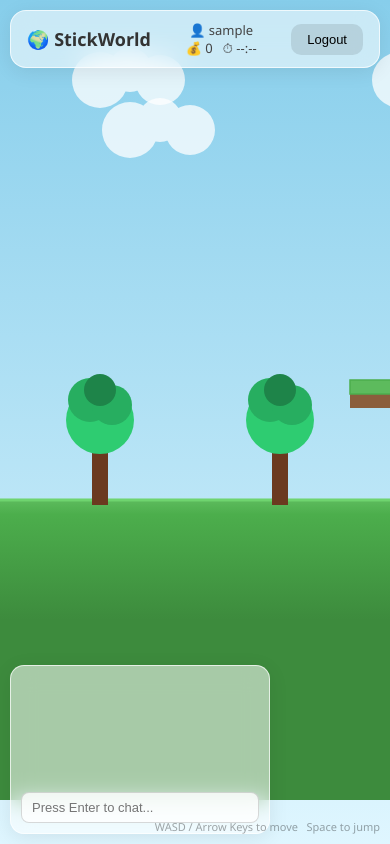
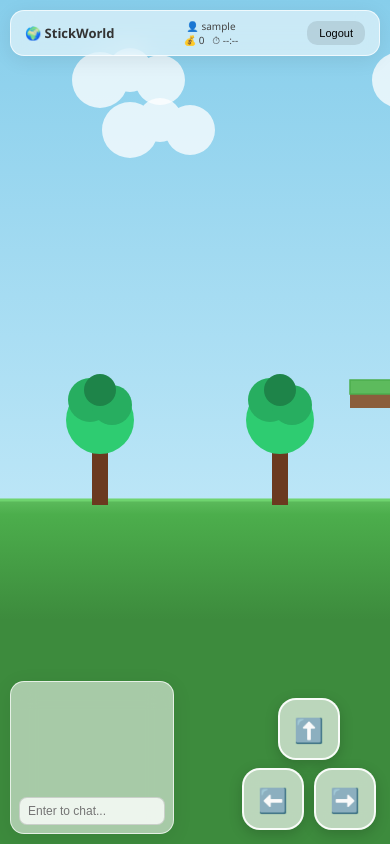
Before and after one commit to coikinator/stickworld, a website: page public/index.html in a window 390 px wide. Drawn offline with nearby package versions, Linux system fonts and the light colour scheme; no server answers; sample sign-in values are in the browser's storage.

Commit message:
Refactor HTML and CSS for improved layout and responsiveness

```diff
--- a/public/index.html
+++ b/public/index.html
@@ -1,70 +1,81 @@
 <!DOCTYPE html>
 <html>
 <head>
+<meta name="viewport" content="width=device-width, initial-scale=1.0, maximum-scale=1.0, user-scalable=no">
 <title>StickWorld</title>
 <style>
-* { margin:0; padding:0; box-sizing:border-box; }
-body { overflow:hidden; font-family: 'Segoe UI', Arial, sans-serif; background:#87ceeb; }
+* { margin:0; padding:0; box-sizing:border-box; -webkit-tap-highlight-color:transparent; }
+body { overflow:hidden; font-family: 'Segoe UI', Arial, sans-serif; background:#87ceeb; touch-action:none; }
 canvas { display:block; }
 
 #ui {
   position:absolute; top:10px; left:10px; right:10px;
   display:flex; justify-content:space-between; align-items:center;
-  padding:10px 16px;
+  padding:8px 14px;
   background:rgba(255,255,255,0.55);
   backdrop-filter:blur(12px);
-  border-radius:16px;
+  border-radius:14px;
   border:1px solid rgba(255,255,255,0.7);
   box-shadow:0 4px 20px rgba(0,0,0,0.08);
+  z-index:10;
 }
-#ui .logo { font-size:18px; font-weight:700; color:#333; }
-#ui .info { font-size:13px; color:#444; text-align:center; }
+#ui .logo { font-size:clamp(13px,3vw,18px); font-weight:700; color:#333; white-space:nowrap; }
+#ui .info { font-size:clamp(10px,2.5vw,13px); color:#444; text-align:center; }
 #ui button {
-  background:rgba(0,0,0,0.1); border:none; padding:8px 16px;
-  border-radius:10px; cursor:pointer; font-size:13px;
-  transition:background .2s;
+  background:rgba(0,0,0,0.1); border:none; padding:6px 12px;
+  border-radius:10px; cursor:pointer; font-size:clamp(11px,2.5vw,13px);
+  transition:background .2s; white-space:nowrap;
 }
-#ui button:hover { background:rgba(0,0,0,0.2); }
+#ui button:active { background:rgba(0,0,0,0.25); }
 
 #chat {
-  position:absolute; bottom:10px; left:10px; width:260px;
+  position:absolute; bottom:10px; left:10px;
+  width:min(260px, 42vw);
   background:rgba(255,255,255,0.55);
   backdrop-filter:blur(12px);
   border:1px solid rgba(255,255,255,0.7);
-  border-radius:14px; padding:10px;
+  border-radius:14px; padding:8px;
   box-shadow:0 4px 20px rgba(0,0,0,0.08);
+  z-index:10;
 }
-#msgs { height:110px; overflow-y:auto; font-size:12px; margin-bottom:6px; }
+#msgs {
+  height:clamp(60px,12vh,110px);
+  overflow-y:auto; font-size:clamp(10px,2vw,12px); margin-bottom:6px;
+}
 #msgs div { padding:2px 0; color:#333; }
 #msgs div span { font-weight:600; }
 #msg {
-  width:100%; padding:7px 10px; border-radius:8px;
+  width:100%; padding:6px 8px; border-radius:8px;
   border:1px solid rgba(0,0,0,0.15); background:rgba(255,255,255,0.8);
-  font-size:13px; outline:none;
+  font-size:clamp(12px,3vw,13px); outline:none;
 }
 
 #controls {
-  position:absolute; bottom:20px; right:20px;
+  position:absolute; bottom:0; right:0;
   display:none;
-  gap:6px; flex-direction:column; align-items:center;
+  padding:14px;
+  z-index:10;
 }
-.ctrl-row { display:flex; gap:6px; }
+.ctrl-top { display:flex; justify-content:center; margin-bottom:8px; }
+.ctrl-bot { display:flex; gap:10px; }
 .btn {
-  width:52px; height:52px;
-  background:rgba(255,255,255,0.5);
+  width:clamp(62px,15vw,76px);
+  height:clamp(62px,15vw,76px);
+  background:rgba(255,255,255,0.65);
   backdrop-filter:blur(8px);
-  border:1px solid rgba(255,255,255,0.7);
-  border-radius:12px;
+  border:2px solid rgba(255,255,255,0.9);
+  border-radius:18px;
   display:flex; align-items:center; justify-content:center;
-  font-size:20px; cursor:pointer; user-select:none;
-  box-shadow:0 2px 8px rgba(0,0,0,0.1);
-  -webkit-tap-highlight-color:transparent;
+  font-size:clamp(24px,5.5vw,30px);
+  cursor:pointer; user-select:none;
+  box-shadow:0 4px 14px rgba(0,0,0,0.18);
+  transition:background .1s, transform .1s;
 }
-.btn:active { background:rgba(255,255,255,0.8); }
+.btn.pressed { background:rgba(255,255,255,0.95); transform:scale(0.91); box-shadow:0 2px 6px rgba(0,0,0,0.2); }
 
 #keys-hint {
   position:absolute; bottom:10px; right:10px;
-  font-size:11px; color:rgba(0,0,0,0.35);
+  font-size:11px; color:rgba(0,0,0,0.3); z-index:10;
 }
 </style>
 </head>
@@ -81,21 +92,18 @@ canvas { display:block; }
 
 <div id="chat">
   <div id="msgs"></div>
-  <input id="msg" placeholder="Press Enter to chat...">
+  <input id="msg" placeholder="Enter to chat..." autocomplete="off">
 </div>
 
 <div id="controls">
-  <div class="ctrl-row">
-    <div class="btn" id="btnJump">⬆️</div>
-  </div>
-  <div class="ctrl-row">
+  <div class="ctrl-top"><div class="btn" id="btnJump">⬆️</div></div>
+  <div class="ctrl-bot">
     <div class="btn" id="btnLeft">⬅️</div>
     <div class="btn" id="btnRight">➡️</div>
   </div>
 </div>
 
-<div id="keys-hint">WASD / Arrow Keys to move &nbsp; Space to jump</div>
-
+<div id="keys-hint">WASD / Arrows · Space to jump</div>
 <canvas id="c"></canvas>
 
 <script src="/socket.io/socket.io.js"></script>
@@ -105,287 +113,206 @@ const username = localStorage.getItem('username');
 if (!username) location.href = '/login.html';
 document.getElementById('nameDisplay').innerText = '👤 ' + username;
 
-// ─── INPUT STATE ───────────────────────────────────────
+// ─── CHAT BUBBLES
+const chatBubbles = {};
+socket.on('chat', data => {
+  const d = document.createElement('div');
+  d.innerHTML = `<span>${data.username}:</span> ${data.text}`;
+  const msgs = document.getElementById('msgs');
+  msgs.appendChild(d);
+  msgs.scrollTop = msgs.scrollHeight;
+  chatBubbles[data.id] = { text: data.text, born: Date.now() };
+});
+
+document.getElementById('msg').addEventListener('keydown', e => {
+  if (e.key === 'Enter' && e.target.value.trim()) {
+    socket.emit('chat', { text: e.target.value.trim() });
+    e.target.value = '';
+  }
+});
+
+// ─── INPUT
 const keys = { left:false, right:false, jump:false };
-let lastInput = {};
-
+let lastSent = '';
 function sendInput() {
-  const inp = { left: keys.left, right: keys.right, jump: keys.jump };
-  if (JSON.stringify(inp) !== JSON.stringify(lastInput)) {
-    socket.emit('input', inp);
-    lastInput = { ...inp };
-  }
+  const s = JSON.stringify(keys);
+  if (s !== lastSent) { socket.emit('input', {...keys}); lastSent = s; }
 }
+setInterval(sendInput, 1000/60);
 
 document.addEventListener('keydown', e => {
-  if (e.key==='a'||e.key==='ArrowLeft')  { keys.left=true; keys.right=false; }
-  if (e.key==='d'||e.key==='ArrowRight') { keys.right=true; keys.left=false; }
-  if (e.key===' '||e.key==='w'||e.key==='ArrowUp') keys.jump=true;
+  if (document.activeElement === document.getElementById('msg')) return;
+  if (e.key==='a'||e.key==='ArrowLeft')            { keys.left=true; keys.right=false; }
+  if (e.key==='d'||e.key==='ArrowRight')            { keys.right=true; keys.left=false; }
+  if (e.key===' '||e.key==='w'||e.key==='ArrowUp')  { keys.jump=true; e.preventDefault(); }
 });
 document.addEventListener('keyup', e => {
-  if (e.key==='a'||e.key==='ArrowLeft')  keys.left=false;
-  if (e.key==='d'||e.key==='ArrowRight') keys.right=false;
+  if (e.key==='a'||e.key==='ArrowLeft')            keys.left=false;
+  if (e.key==='d'||e.key==='ArrowRight')           keys.right=false;
   if (e.key===' '||e.key==='w'||e.key==='ArrowUp') keys.jump=false;
 });
 
-setInterval(sendInput, 1000/60);
+// ─── MOBILE
+const isMobile = /Android|iPhone|iPad|iPod/i.test(navigator.userAgent) || window.innerWidth < 768;
+if (isMobile) {
+  document.getElementById('controls').style.display = 'block';
+  document.getElementById('keys-hint').style.display = 'none';
+}
 
-// Mobile buttons
-const isMobile = /Android|iPhone|iPad|iPod/i.test(navigator.userAgent);
-if (isMobile) document.getElementById('controls').style.display='flex';
+function mobileBtn(id, keyName) {
+  const el = document.getElementById(id);
+  const on  = e => { e.preventDefault(); keys[keyName]=true;  el.classList.add('pressed'); };
+  const off = e => { e.preventDefault(); keys[keyName]=false; el.classList.remove('pressed'); };
+  el.addEventListener('touchstart',  on,  {passive:false});
+  el.addEventListener('touchend',    off, {passive:false});
+  el.addEventListener('touchcancel', off, {passive:false});
+  el.addEventListener('mousedown',   on);
+  el.addEventListener('mouseup',     off);
+  el.addEventListener('mouseleave',  off);
+}
+mobileBtn('btnLeft','left');
+mobileBtn('btnRight','right');
+mobileBtn('btnJump','jump');
 
-function holdBtn(id, keyName) {
-  const el = document.getElementById(id);
-  el.addEventListener('touchstart', e => { e.preventDefault(); keys[keyName]=true; });
-  el.addEventListener('touchend',   e => { e.preventDefault(); keys[keyName]=false; });
-}
-holdBtn('btnLeft','left');
-holdBtn('btnRight','right');
-holdBtn('btnJump','jump');
-
-// ─── GAME STATE ────────────────────────────────────────
-let players = {};
-let camX = 0;
-
+// ─── GAME STATE
+let players = {}, camX = 0;
 socket.emit('join', { username });
-
 socket.on('players', p => {
   players = p;
   for (let id in p) {
     if (p[id].username === username) {
       document.getElementById('coins').innerText = p[id].coins ?? 0;
       const t = p[id].timeLeft ?? 600000;
-      const m = Math.floor(t/60000);
-      const s = Math.floor((t%60000)/1000);
-      document.getElementById('timer').innerText =
-        String(m).padStart(2,'0')+':'+String(s).padStart(2,'0');
+      const m = Math.floor(t/60000), s = Math.floor((t%60000)/1000);
+      document.getElementById('timer').innerText = String(m).padStart(2,'0')+':'+String(s).padStart(2,'0');
     }
-  }
-});
-
-socket.on('chat', data => {
-  const d = document.createElement('div');
-  d.innerHTML = `<span>${data.username}:</span> ${data.text}`;
-  const msgs = document.getElementById('msgs');
-  msgs.appendChild(d);
-  msgs.scrollTop = msgs.scrollHeight;
-});
-
-document.getElementById('msg').addEventListener('keydown', e => {
-  if (e.key==='Enter' && e.target.value.trim()) {
-    socket.emit('chat', { text: e.target.value.trim() });
-    e.target.value = '';
   }
 });
 
 function logout() { localStorage.clear(); location.href='/login.html'; }
 
-// ─── CANVAS & RENDER ───────────────────────────────────
+// ─── CANVAS
 const c = document.getElementById('c');
 const ctx = c.getContext('2d');
+function resize() { c.width=innerWidth; c.height=innerHeight; }
+resize(); window.addEventListener('resize', resize);
 
-function resize() { c.width=innerWidth; c.height=innerHeight; }
-resize();
-window.addEventListener('resize', resize);
+const GROUND_Y=500, WORLD_W=2020;
+const COLORS=['#2980b9','#e74c3c','#27ae60','#8e44ad','#e67e22','#16a085','#c0392b','#f39c12'];
+const playerColors={}; let colorIdx=0;
+function getColor(k) { if(!playerColors[k]) playerColors[k]=COLORS[colorIdx++%COLORS.length]; return playerColors[k]; }
 
-// World constants (must match server)
-const GROUND_Y = 500;
-const WORLD_W = 2020;
-
-// Colors per player index
-const COLORS = ['#2980b9','#e74c3c','#27ae60','#8e44ad','#e67e22','#16a085','#c0392b','#2c3e50'];
-const playerColors = {};
-let colorIdx = 0;
-function getColor(id) {
-  if (!playerColors[id]) playerColors[id] = COLORS[colorIdx++ % COLORS.length];
-  return playerColors[id];
+function drawSky() {
+  const g=ctx.createLinearGradient(0,0,0,c.height);
+  g.addColorStop(0,'#87ceeb'); g.addColorStop(1,'#dff6ff');
+  ctx.fillStyle=g; ctx.fillRect(0,0,c.width,c.height);
+  ctx.fillStyle='rgba(255,255,255,0.75)';
+  [200,500,900,1300,1700].forEach(bx=>{
+    const rx=((bx-camX*0.3)%(WORLD_W+400))-100;
+    cloud(rx,80); cloud(rx+30,130);
+  });
+}
+function cloud(x,y){
+  ctx.beginPath(); ctx.arc(x,y,28,0,Math.PI*2);
+  ctx.arc(x+30,y-10,22,0,Math.PI*2); ctx.arc(x+60,y,25,0,Math.PI*2); ctx.fill();
 }
 
-// ── Draw background sky + parallax clouds
-let cloudOffset = 0;
-function drawSky() {
-  // Sky gradient
-  const grad = ctx.createLinearGradient(0,0,0,c.height);
-  grad.addColorStop(0,'#87ceeb');
-  grad.addColorStop(1,'#dff6ff');
-  ctx.fillStyle = grad;
-  ctx.fillRect(0,0,c.width,c.height);
+function drawWorld() {
+  const ox=-camX;
+  const g=ctx.createLinearGradient(0,GROUND_Y,0,GROUND_Y+120);
+  g.addColorStop(0,'#5dbb5d'); g.addColorStop(0.12,'#4cae4c'); g.addColorStop(1,'#3d8b3d');
+  ctx.fillStyle=g; ctx.fillRect(ox,GROUND_Y,WORLD_W,c.height);
+  ctx.strokeStyle='#6fd46f'; ctx.lineWidth=3;
+  ctx.beginPath(); ctx.moveTo(ox,GROUND_Y); ctx.lineTo(ox+WORLD_W,GROUND_Y); ctx.stroke();
 
-  // Clouds (parallax at 0.3 speed)
-  ctx.fillStyle = 'rgba(255,255,255,0.75)';
-  const cx = -camX*0.3;
-  const cloudPos = [200,500,900,1300,1700];
-  cloudPos.forEach(bx => {
-    const rx = ((bx+cx) % (WORLD_W+400)) - 100;
-    drawCloud(rx, 80);
-    drawCloud(rx+30, 130);
+  [100,280,500,750,1000,1250,1500,1750,1950].forEach(tx=>{
+    const x=tx+ox;
+    ctx.fillStyle='#6b3a1f'; ctx.fillRect(x-8,GROUND_Y-55,16,60);
+    ctx.fillStyle='#2ecc71'; ctx.beginPath(); ctx.arc(x,GROUND_Y-80,34,0,Math.PI*2); ctx.fill();
+    ctx.fillStyle='#27ae60'; ctx.beginPath(); ctx.arc(x-10,GROUND_Y-100,22,0,Math.PI*2); ctx.fill();
+    ctx.beginPath(); ctx.arc(x+12,GROUND_Y-95,20,0,Math.PI*2); ctx.fill();
+    ctx.fillStyle='#1e8449'; ctx.beginPath(); ctx.arc(x,GROUND_Y-110,16,0,Math.PI*2); ctx.fill();
+  });
+
+  [{x:350,y:380,w:120},{x:700,y:330,w:140},{x:1050,y:370,w:110},
+   {x:1350,y:310,w:150},{x:1650,y:360,w:130},{x:1850,y:290,w:100}].forEach(pl=>{
+    const px=pl.x+ox;
+    ctx.fillStyle='#8b5e3c'; ctx.fillRect(px,pl.y+12,pl.w,16);
+    ctx.fillStyle='#5dbb5d'; ctx.fillRect(px,pl.y,pl.w,14);
+    ctx.strokeStyle='#4cae4c'; ctx.lineWidth=1.5; ctx.strokeRect(px,pl.y,pl.w,14);
   });
 }
 
-function drawCloud(x,y) {
-  ctx.beginPath();
-  ctx.arc(x,y,28,0,Math.PI*2);
-  ctx.arc(x+30,y-10,22,0,Math.PI*2);
-  ctx.arc(x+60,y,25,0,Math.PI*2);
-  ctx.fill();
-}
-
-// ── Draw world (ground, trees, platforms)
-function drawWorld() {
-  const ox = -camX;
-
-  // Ground
-  const groundGrad = ctx.createLinearGradient(0, GROUND_Y, 0, GROUND_Y+120);
-  groundGrad.addColorStop(0,'#5dbb5d');
-  groundGrad.addColorStop(0.12,'#4cae4c');
-  groundGrad.addColorStop(1,'#3d8b3d');
-  ctx.fillStyle = groundGrad;
-  ctx.fillRect(ox, GROUND_Y, WORLD_W, 300);
-
-  // Ground top edge highlight
-  ctx.strokeStyle='#6fd46f'; ctx.lineWidth=3;
-  ctx.beginPath();
-  ctx.moveTo(ox, GROUND_Y);
-  ctx.lineTo(ox+WORLD_W, GROUND_Y);
-  ctx.stroke();
-
-  // Trees
-  const treeX = [100,280,500,750,1000,1250,1500,1750,1950];
-  treeX.forEach(tx => {
-    const x = tx + ox;
-    // Trunk
-    ctx.fillStyle='#6b3a1f';
-    ctx.fillRect(x-8, GROUND_Y-55, 16, 60);
-    // Foliage (3 layers)
-    ctx.fillStyle='#2ecc71';
-    ctx.beginPath(); ctx.arc(x, GROUND_Y-80, 34,0,Math.PI*2); ctx.fill();
-    ctx.fillStyle='#27ae60';
-    ctx.beginPath(); ctx.arc(x-10,GROUND_Y-100,22,0,Math.PI*2); ctx.fill();
-    ctx.beginPath(); ctx.arc(x+12,GROUND_Y-95,20,0,Math.PI*2); ctx.fill();
-    ctx.fillStyle='#1e8449';
-    ctx.beginPath(); ctx.arc(x, GROUND_Y-110, 16,0,Math.PI*2); ctx.fill();
-  });
-
-  // Platforms
-  const platforms = [
-    {x:350,y:380,w:120},{x:700,y:330,w:140},
-    {x:1050,y:370,w:110},{x:1350,y:310,w:150},
-    {x:1650,y:360,w:130},{x:1850,y:290,w:100}
-  ];
-  platforms.forEach(pl => {
-    const px = pl.x + ox;
-    ctx.fillStyle='#8b5e3c';
-    ctx.fillRect(px, pl.y+12, pl.w, 16);
-    ctx.fillStyle='#5dbb5d';
-    ctx.fillRect(px, pl.y, pl.w, 14);
-    ctx.strokeStyle='#4cae4c'; ctx.lineWidth=1.5;
-    ctx.strokeRect(px, pl.y, pl.w, 14);
-  });
-}
-
-// ── Draw stickman with proper walk cycle
 function drawStickman(p) {
-  const ox = -camX;
-  const px = p.x + ox;
-  const py = p.y;
-  const t = p.anim || 0;
-  const onGround = p.onGround;
-  const moving = Math.abs(p.vx||0) > 0.5;
-  const facing = p.facing || 1;
-  const color = getColor(p.id || p.username);
-
+  const ox=-camX, px=p.x+ox, py=p.y;
+  const t=p.anim||0, facing=p.facing||1;
+  const moving=Math.abs(p.vx||0)>0.5;
+  const color=getColor(p.id||p.username);
+  const now=Date.now();
   ctx.save();
 
-  // Name tag
-  ctx.font = '11px Segoe UI';
-  ctx.textAlign = 'center';
-  ctx.fillStyle = 'rgba(0,0,0,0.55)';
-  const nameW = ctx.measureText(p.username).width + 10;
-  ctx.fillRect(px - nameW/2, py-78, nameW, 18);
-  ctx.fillStyle='#fff';
-  ctx.fillText(p.username, px, py-64);
-
-  ctx.strokeStyle = color;
-  ctx.lineWidth = 2.5;
-  ctx.lineCap = 'round';
-
-  // Head
-  ctx.beginPath();
-  ctx.arc(px, py-50, 11, 0, Math.PI*2);
-  ctx.stroke();
-  // Eyes
-  ctx.fillStyle = color;
-  ctx.beginPath();
-  ctx.arc(px + facing*4, py-52, 2, 0, Math.PI*2);
-  ctx.fill();
-
-  // Body
-  ctx.beginPath();
-  ctx.moveTo(px, py-39);
-  ctx.lineTo(px, py-15);
-  ctx.stroke();
-
-  // Arms & legs animation
-  let legSwing = 0, armSwing = 0, legBend = 0;
-  if (moving && onGround) {
-    legSwing  = Math.sin(t * Math.PI * 2) * 18;
-    armSwing  = Math.sin(t * Math.PI * 2) * 14;
-    legBend   = Math.abs(Math.sin(t * Math.PI * 2)) * 8;
-  } else if (!onGround) {
-    // Jump pose
-    legSwing = -20;
-    armSwing = 25;
-  } else {
-    // Idle: slight breathing
-    legSwing = 0;
-    armSwing = Math.sin(t) * 3;
+  // Chat bubble
+  const bub=chatBubbles[p.id];
+  if(bub){
+    const age=now-bub.born;
+    if(age<4000){
+      const fade=age<3400?1:1-(age-3400)/600;
+      const txt=bub.text.length>24?bub.text.slice(0,24)+'…':bub.text;
+      ctx.font='bold 12px Segoe UI'; ctx.textAlign='center';
+      const tw=ctx.measureText(txt).width;
+      const bw=tw+18,bh=26,bx=px-bw/2,by=py-112;
+      ctx.globalAlpha=fade;
+      // shadow
+      ctx.shadowColor='rgba(0,0,0,0.12)'; ctx.shadowBlur=6;
+      ctx.fillStyle='#fff';
+      ctx.beginPath(); ctx.roundRect(bx,by,bw,bh,9); ctx.fill();
+      ctx.shadowBlur=0;
+      ctx.strokeStyle=color; ctx.lineWidth=1.8; ctx.stroke();
+      // tail
+      ctx.beginPath(); ctx.moveTo(px-6,by+bh); ctx.lineTo(px+6,by+bh); ctx.lineTo(px,by+bh+9); ctx.closePath();
+      ctx.fillStyle='#fff'; ctx.fill(); ctx.strokeStyle=color; ctx.lineWidth=1.8; ctx.stroke();
+      ctx.fillStyle='#111'; ctx.fillText(txt,px,by+17);
+      ctx.globalAlpha=1;
+    } else {
+      delete chatBubbles[p.id];
+    }
   }
 
-  // Arms
-  ctx.beginPath();
-  ctx.moveTo(px, py-32);
-  ctx.lineTo(px - 14 - armSwing * facing, py-20);
-  ctx.stroke();
-  ctx.beginPath();
-  ctx.moveTo(px, py-32);
-  ctx.lineTo(px + 14 + armSwing * facing, py-20);
-  ctx.stroke();
+  // Name tag
+  ctx.font='11px Segoe UI'; ctx.textAlign='center';
+  const nw=ctx.measureText(p.username).width+10;
+  ctx.fillStyle='rgba(0,0,0,0.42)'; ctx.fillRect(px-nw/2,py-78,nw,17);
+  ctx.fillStyle='#fff'; ctx.fillText(p.username,px,py-65);
 
-  // Legs (walk cycle: alternate swing)
-  // Left leg
-  ctx.beginPath();
-  ctx.moveTo(px, py-15);
-  ctx.lineTo(px - 8 - legSwing*0.4, py + 2 - legBend);
-  ctx.lineTo(px - 10 - legSwing*0.7, py+18);
-  ctx.stroke();
-  // Right leg
-  ctx.beginPath();
-  ctx.moveTo(px, py-15);
-  ctx.lineTo(px + 8 + legSwing*0.4, py + 2 - legBend);
-  ctx.lineTo(px + 10 + legSwing*0.7, py+18);
-  ctx.stroke();
+  // Stickman
+  ctx.strokeStyle=color; ctx.lineWidth=2.5; ctx.lineCap='round';
+  ctx.beginPath(); ctx.arc(px,py-50,11,0,Math.PI*2); ctx.stroke();
+  ctx.fillStyle=color; ctx.beginPath(); ctx.arc(px+facing*4,py-52,2.2,0,Math.PI*2); ctx.fill();
+  ctx.beginPath(); ctx.moveTo(px,py-39); ctx.lineTo(px,py-15); ctx.stroke();
+
+  let ls=0,as=0,lb=0;
+  if(moving&&p.onGround){ ls=Math.sin(t*Math.PI*2)*18; as=Math.sin(t*Math.PI*2)*14; lb=Math.abs(Math.sin(t*Math.PI*2))*8; }
+  else if(!p.onGround){ ls=-20; as=25; }
+  else { as=Math.sin(t)*3; }
+
+  ctx.beginPath(); ctx.moveTo(px,py-32); ctx.lineTo(px-14-as*facing,py-20); ctx.stroke();
+  ctx.beginPath(); ctx.moveTo(px,py-32); ctx.lineTo(px+14+as*facing,py-20); ctx.stroke();
+  ctx.beginPath(); ctx.moveTo(px,py-15); ctx.lineTo(px-8-ls*0.4,py+2-lb); ctx.lineTo(px-10-ls*0.7,py+18); ctx.stroke();
+  ctx.beginPath(); ctx.moveTo(px,py-15); ctx.lineTo(px+8+ls*0.4,py+2-lb); ctx.lineTo(px+10+ls*0.7,py+18); ctx.stroke();
 
   ctx.restore();
 }
 
-// ── Main loop
 function loop() {
-  // Camera: follow local player
-  for (let id in players) {
-    if (players[id].username === username) {
-      const target = players[id].x - c.width/2;
-      camX += (target - camX) * 0.1; // smooth camera
-      camX = Math.max(0, Math.min(WORLD_W - c.width, camX));
+  for(let id in players){
+    if(players[id].username===username){
+      const target=players[id].x-c.width/2;
+      camX+=(target-camX)*0.1;
+      camX=Math.max(0,Math.min(WORLD_W-c.width,camX));
     }
   }
-
-  drawSky();
-  drawWorld();
-
-  for (let id in players) {
-    drawStickman(players[id]);
-  }
-
+  drawSky(); drawWorld();
+  for(let id in players) drawStickman(players[id]);
   requestAnimationFrame(loop);
 }
 loop();
```
